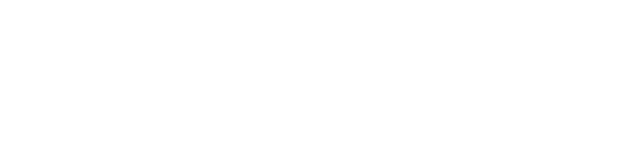
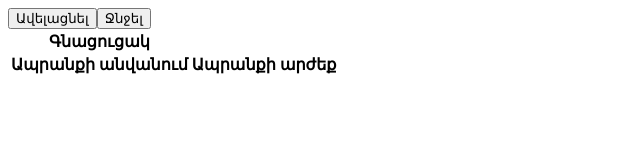
Before and after one commit to ArmenSyan/example, a website: page vite-list/index.html in a window 1280 px wide. Shown: the whole page, without its empty margins (0-640 px from the left). Drawn offline with Linux system fonts and the light colour scheme.

Commit message:
index.html -> add table, with thead,tbody,tfoot, and btns

```diff
--- a/vite-list/index.html
+++ b/vite-list/index.html
@@ -1,12 +1,36 @@
 <!doctype html>
 <html lang="en">
+
 <head>
   <meta charset="UTF-8" />
   <meta name="viewport" content="width=device-width, initial-scale=1.0" />
   <title>List</title>
 </head>
+
 <body>
-    <div class="main"></div>
+  <div class="main">
+    <table>
+      <thead>
+        <tr>
+          <th>Գնացուցակ</th>
+        </tr>
+        <tr>
+          <th>Ապրանքի անվանում</th>
+          <th>Ապրանքի արժեք</th>
+        </tr>
+      </thead>
+      <tbody>
+
+      </tbody>
+      <tfoot>
+
+      </tfoot>
+      <button>Ավելացնել</button>
+      <button>Ջնջել</button>
+    </table>
+
+  </div>
   <script type="module" src="/main.js"></script>
 </body>
+
 </html>
```
Lines whose indentation alone changed are shown as unchanged.
